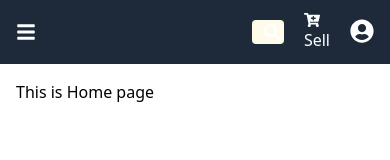
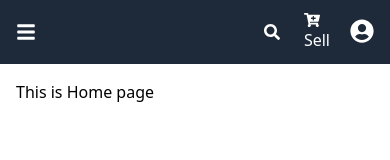
Before and after one commit to BikashChamua01/iitgnCampusCart, a React (Vite) app in the folder client/: page / in a window 390 px wide. Shown: the top 160 px of the page. Built offline with nearby package versions, Linux system fonts and the light colour scheme.

Commit message:
small fix in search bar

```diff
--- a/client/src/components/Navbar.jsx
+++ b/client/src/components/Navbar.jsx
@@ -10,7 +10,7 @@ const Navbar = ({sidebarToggle, setSidebarToggle}) => {
         {/* <span className="text-white font-semibold">E-commerce</span> */}
       </div>
       <div className="flex items-center gap-x-5">
-        <div className="relative md:w-65 rounded bg-amber-50">
+        <div className="relative md:w-65 rounded md:bg-amber-50 ">
           <span className="relative md:absolute inset-y-0 left-0  flex items-center pl-2">
             <button className=" p-1 focus:outline-none text-white md:text-black " >
             <FaSearch />
```
